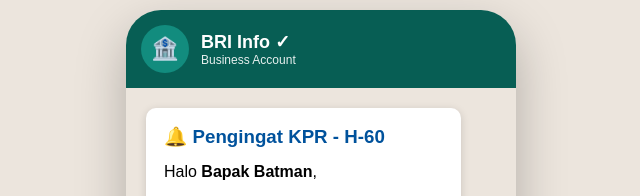
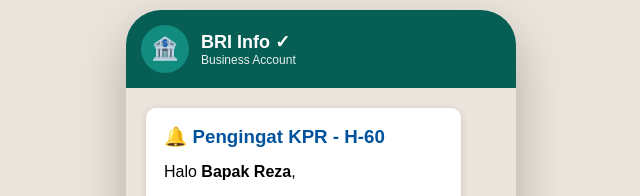
Before and after one commit to fahmirezap/test-notification, a plain HTML site: page index.html in a window 1280 px wide. Shown: the top 196 px of the page, 319-959 px from the left. Drawn offline with Linux system fonts and the light colour scheme.

Commit message:
Update index.html

```diff
--- a/index.html
+++ b/index.html
@@ -238,7 +238,7 @@ Business Account
 <h3>🔔 Pengingat KPR - H-60</h3>
 
 <p>
-Halo <b>Bapak Batman</b>,
+Halo <b>Bapak Reza</b>,
 </p>
 
 <br>
```
